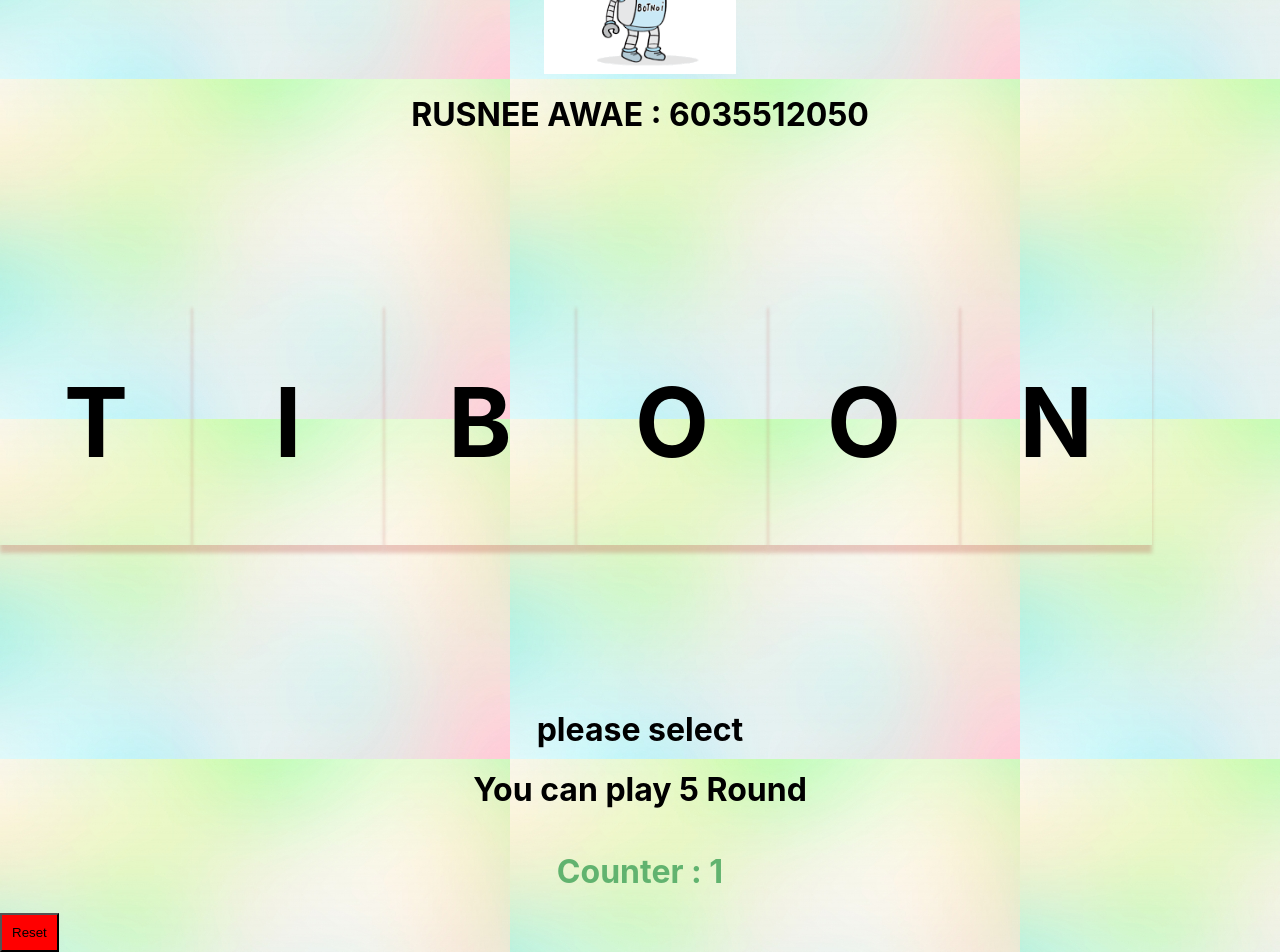
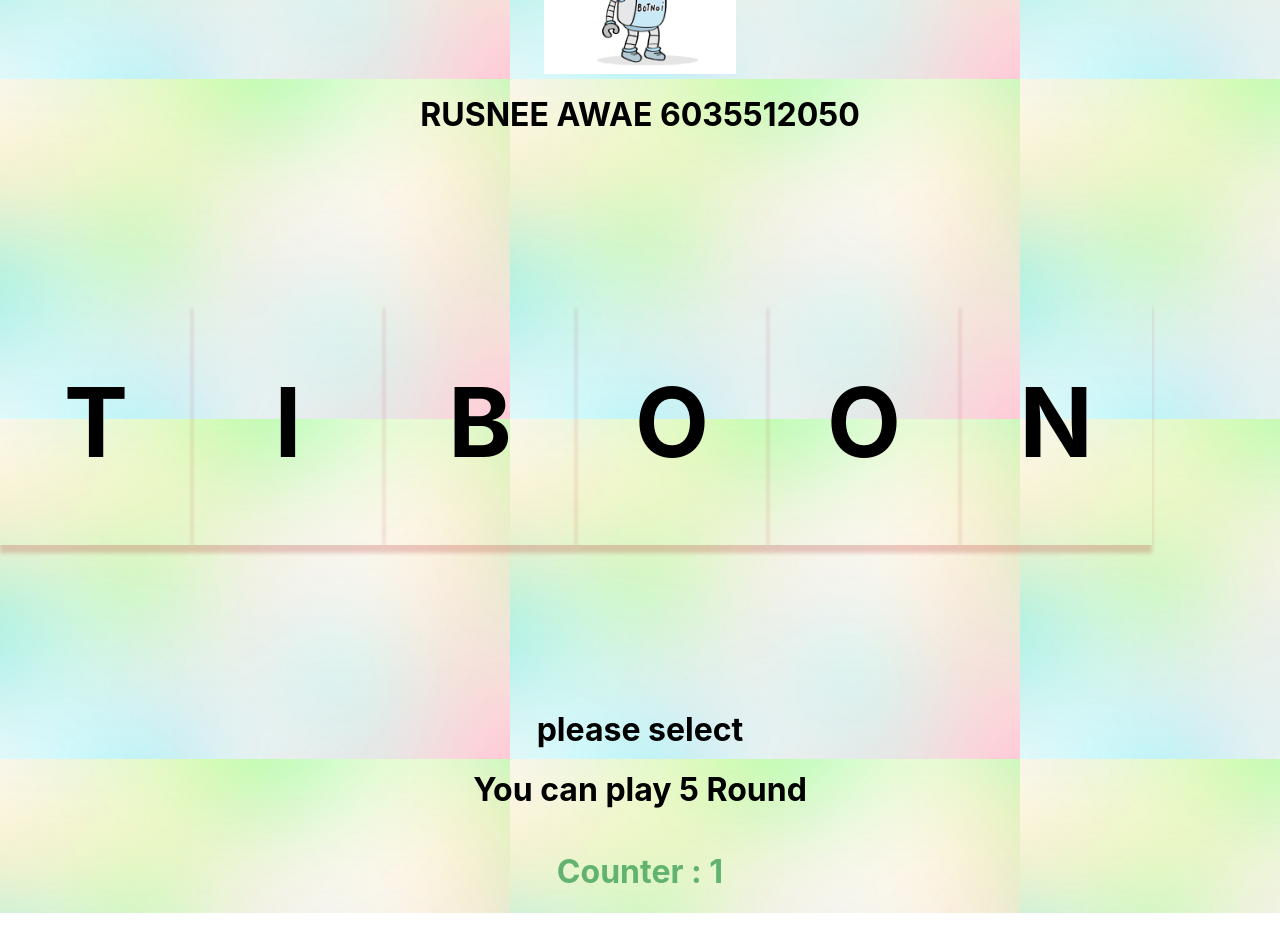
Before and after one commit to rusneeawae/React03, a React (Create React App) app: page / in a window 1280 px wide. Shown: the part 261-1213 px from the top of the page. After the commit the page ends 1174 px from the top, so only its background shows below. Built offline with nearby package versions, Linux system fonts and the light colour scheme.

Commit message:
commit 2

```diff
--- a/src/App.js
+++ b/src/App.js
@@ -54,7 +54,7 @@ class App extends React.Component {
     })
   }
   render() {
-    let check = this.state.completed === false ? '' : <button className="button" onClick={this.reset}><h1>Play Again</h1></button>;
+    let check = this.state.completed === false ? '' : <button className="button" onClick={this.reset}><h1>RESET</h1></button>;
     let ans = this.state.completed === false ? '' : <h3 className="ans">This word is {message}</h3>;
     let checks = this.state.completed === false ? '' : <h1 className="win">You Win</h1>;
     //let count_end = this.state.counter > 5 ? "Game Over" : "Counter : " + this.state.counter;
@@ -71,7 +71,7 @@ class App extends React.Component {
             <div className="center">
               <div className="center">
 
-                <div className="text1"><h1 className="text">RUSNEE AWAE : 6035512050</h1></div>
+                <div className="text1"><h1 className="text">RUSNEE AWAE  6035512050</h1></div>
                 <div className="click">
                 </div>
               </div>
@@ -114,10 +114,6 @@ class App extends React.Component {
                 </div>
               </div>
             </div>
-
-            <div className="buttom-show">
-              <button className="button-show" onClick={this.give_ups}>Reset</button>
-          </div>
           </div>
         </div>
       </div>
```
